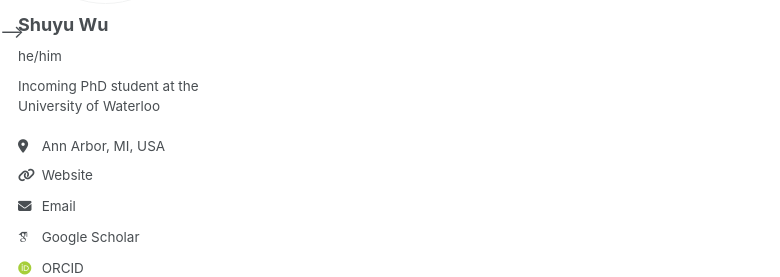
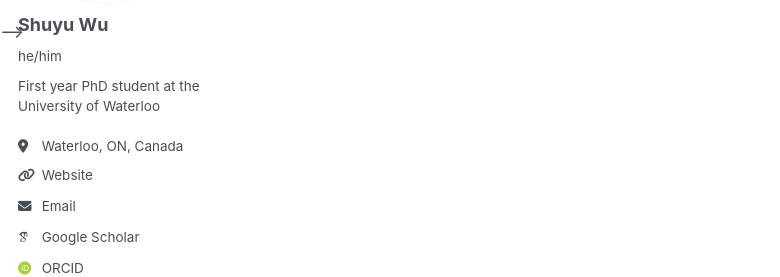
Before and after one commit to wonderwind271/wonderwind271.github.io, a Jekyll site: the page built from _pages/about.md, in a window 1280 px wide. Shown: the part 272-549 px from the top of the page, without its empty margins (0-780 px from the left). Built offline with Jekyll 4.4.1, drawn with Linux system fonts in a browser that asks for light colours; some web fonts are replaced; a script bundle is joined from its source files by our own code; library files that are not in the unit come from our copies.

Commit message:
update info

```diff
--- a/_config.yml
+++ b/_config.yml
@@ -26,11 +26,11 @@ author:
   avatar           : "profile.png"
   name             : "Shuyu Wu"
   pronouns         : "he/him"
-  bio              : "Incoming PhD student at the University of Waterloo"
-  location         : "Ann Arbor, MI, USA"
+  bio              : "First year PhD student at the University of Waterloo"
+  location         : "Waterloo, ON, Canada"
   employer         : # "Red Brick University"
   uri              : https://wonderwind271.github.io/
-  email            : "shuyuwu@umich.edu"
+  email            : "shuyu.wu@uwaterloo.ca"
 
   # Academic websites
   academia         : # URL
```
